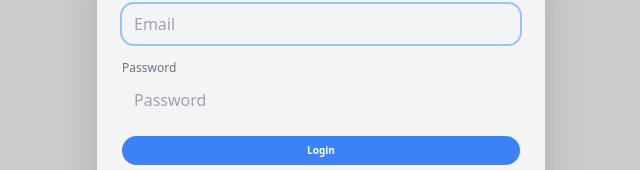
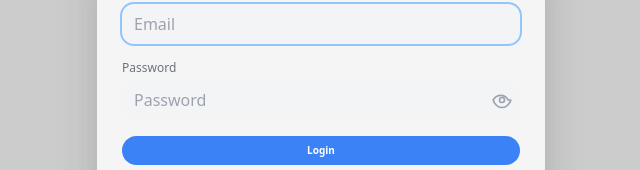
Before and after one commit to dahotre/tasks.dahotre.org, a React (Vite) app: page / in a window 1280 px wide. Shown: the part 323-493 px from the top of the page, without its empty margins (319-959 px from the left). Built offline with nearby package versions, Linux system fonts and the light colour scheme; no server answers.

Commit message:
feat(auth): add password visibility toggle to AuthModal with transparent button and tests

```diff
--- a/src/components/AuthModal.jsx
+++ b/src/components/AuthModal.jsx
@@ -6,6 +6,7 @@ function AuthModal({ mode, onClose, onAuthSuccess }) {
   const [authMode, setAuthMode] = useState(mode || 'login'); // 'login' or 'register'
   const [error, setError] = useState('');
   const [loading, setLoading] = useState(false);
+  const [showPassword, setShowPassword] = useState(false);
 
   async function handleSubmit(e) {
     e.preventDefault();
@@ -55,15 +56,32 @@ function AuthModal({ mode, onClose, onAuthSuccess }) {
           </div>
           <div>
             <label htmlFor="auth-password" className="block text-xs font-medium mb-1 text-gray-500">Password</label>
+            <div className="relative">
               <input
                 id="auth-password"
-              type="password"
+                type={showPassword ? "text" : "password"}
                 placeholder="Password"
                 value={password}
                 onChange={e => setPassword(e.target.value)}
                 required
-              className="w-full rounded-xl px-3 py-2 bg-gray-100 text-gray-800 text-base placeholder-gray-400 placeholder:text-base focus:outline-none focus:ring-2 focus:ring-blue-300 transition"
+                className="w-full rounded-xl px-3 py-2 bg-gray-100 text-gray-800 text-base placeholder-gray-400 placeholder:text-base focus:outline-none focus:ring-2 focus:ring-blue-300 transition pr-10"
               />
+              <button
+                type="button"
+                aria-label={showPassword ? "Hide password" : "Show password"}
+                onClick={() => setShowPassword(v => !v)}
+                className="absolute right-2 top-1/2 -translate-y-1/2 text-gray-400 hover:text-gray-700 focus:outline-none bg-transparent shadow-none border-0 p-0"
+                tabIndex={0}
+              >
+                {showPassword ? (
+                  // Eye-off icon
+                  <svg xmlns="http://www.w3.org/2000/svg" className="h-5 w-5" fill="none" viewBox="0 0 24 24" stroke="currentColor"><path strokeLinecap="round" strokeLinejoin="round" strokeWidth={2} d="M13.875 18.825A10.05 10.05 0 0112 19c-5.523 0-10-4.477-10-10 0-1.657.403-3.22 1.125-4.575m2.122-2.122A9.956 9.956 0 0112 3c5.523 0 10 4.477 10 10 0 1.657-.403 3.22-1.125 4.575m-2.122 2.122A9.956 9.956 0 0112 21c-2.21 0-4.267-.72-5.947-1.947m0 0L3 21m0 0l2.053-2.053" /></svg>
+                ) : (
+                  // Eye icon
+                  <svg xmlns="http://www.w3.org/2000/svg" className="h-5 w-5" fill="none" viewBox="0 0 24 24" stroke="currentColor"><path strokeLinecap="round" strokeLinejoin="round" strokeWidth={2} d="M15 12a3 3 0 11-6 0 3 3 0 016 0zm7.5 0a9.77 9.77 0 01-1.5 3.5c-1.5 2.5-4.5 5.5-9 5.5s-7.5-3-9-5.5A9.77 9.77 0 011.5 12c1.5-2.5 4.5-5.5 9-5.5s7.5 3 9 5.5z" /></svg>
+                )}
+              </button>
+            </div>
           </div>
           {error && <div className="text-red-600 text-xs mt-1">{error}</div>}
           <button
```
Also changed, not shown: 1 other file (tests, documents, lock files or other folders). Lines whose indentation alone changed are shown as unchanged.
